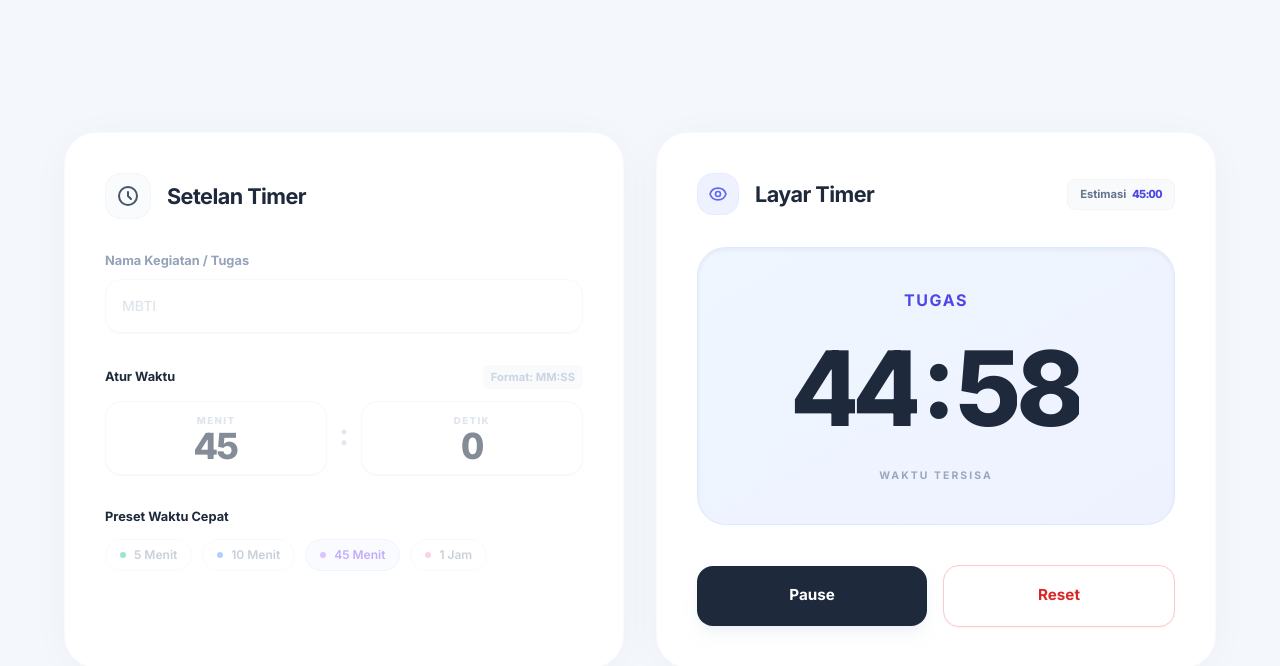
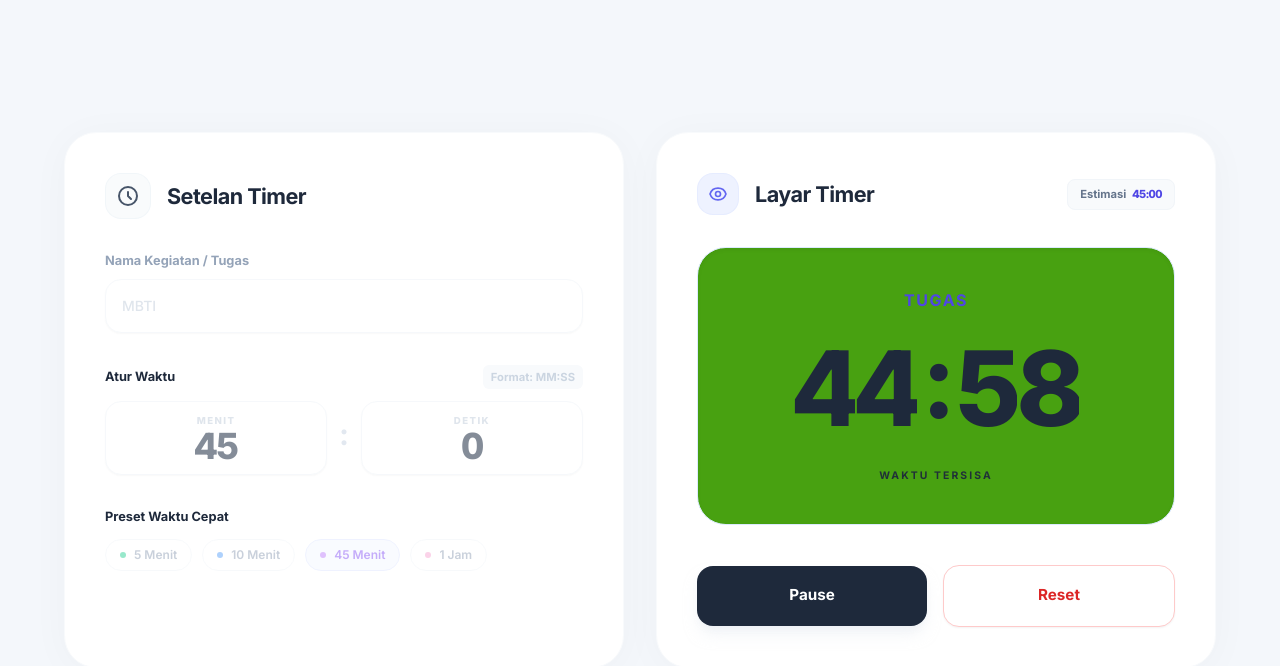
Before and after one commit to mridzieqfch/onTime, a plain HTML site: page docs/index.html in a window 1280 px wide. Both pictures are taken after a click on the button "Mulai Timer". Drawn offline with nearby package versions, Linux system fonts and the light colour scheme.

Commit message:
Edit Warna BG Timer Display

```diff
--- a/docs/index.html
+++ b/docs/index.html
@@ -301,7 +301,7 @@
 
           <div id="timer-display-area" class="hidden h-full">
             <div
-              class="bg-gradient-to-br from-[#eff6ff] to-[#eef2ff] border border-blue-100 rounded-[1.8rem] flex flex-col items-center justify-center transition-all py-10 px-6 shadow-inner w-full h-full relative overflow-hidden"
+              class="bg-gradient-to-br from-[#48A111] to-[#48A111] border border-blue-100 rounded-[1.8rem] flex flex-col items-center justify-center transition-all py-10 px-6 shadow-inner w-full h-full relative overflow-hidden"
             >
               <h3
                 id="display-timer-name"
@@ -335,7 +335,7 @@
               </div>
 
               <p
-                class="text-[0.65rem] font-bold text-slate-400 animate-gentle-pulse mt-1 relative z-10 tracking-[0.2em] uppercase"
+                class="text-[0.65rem] font-bold text-slate-800 animate-gentle-pulse mt-1 relative z-10 tracking-[0.2em] uppercase"
               >
                 Waktu Tersisa
               </p>
```
